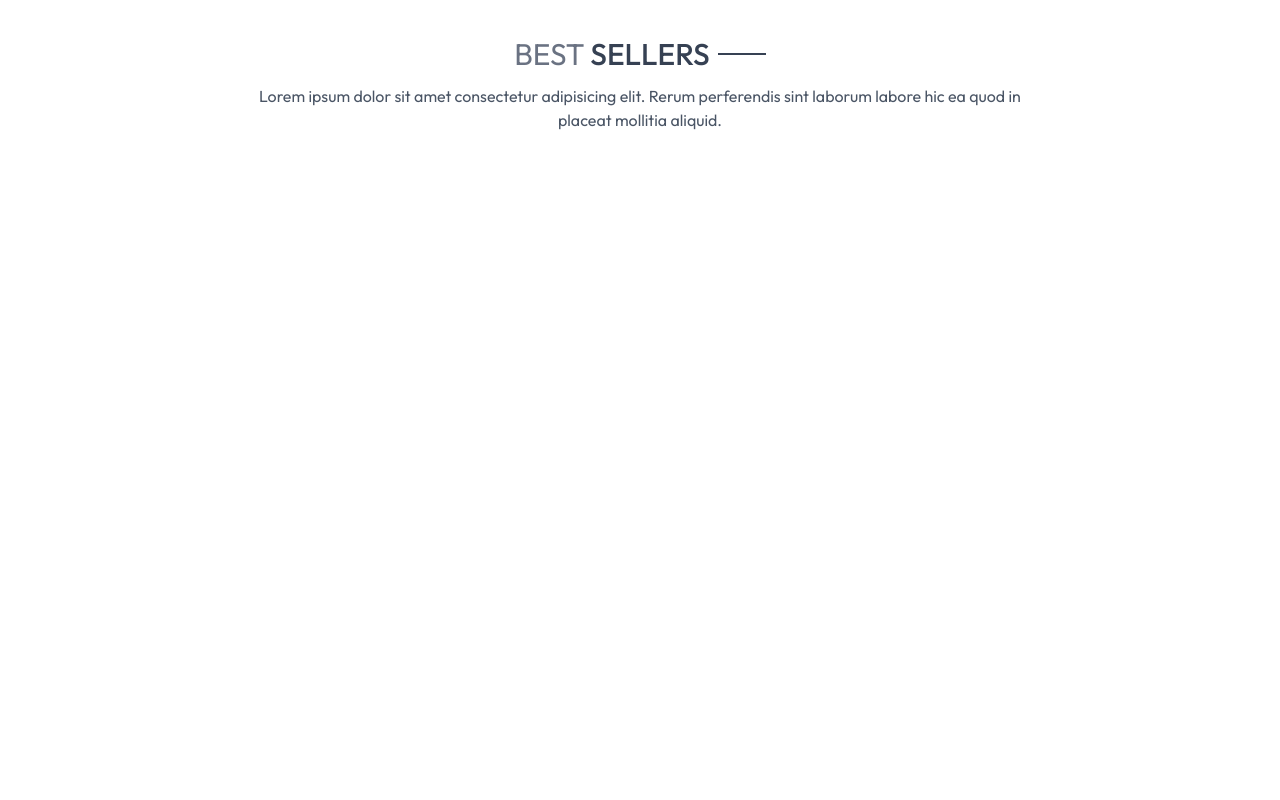
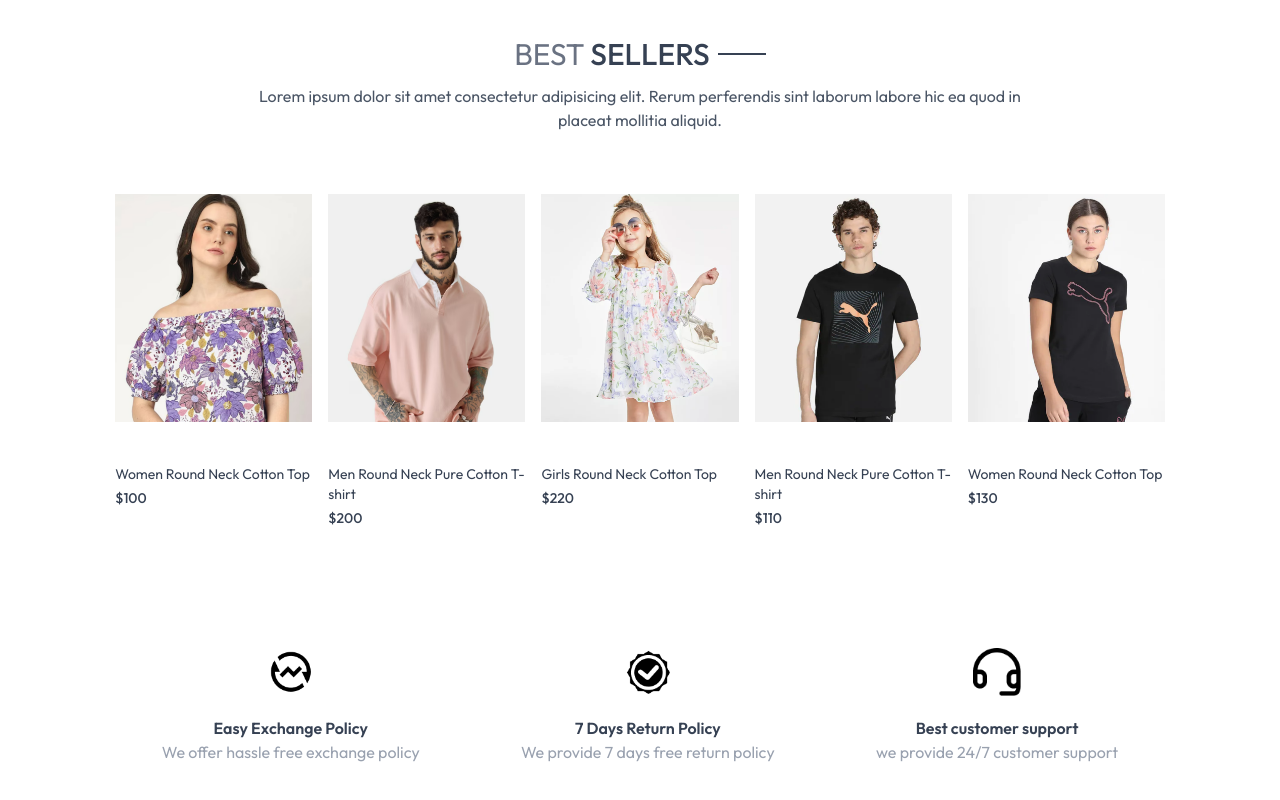
Before and after one commit to shreya-chinnari/Convidat---Furniture-Store-Website-, a React (Vite) app: page /home in a window 1280 px wide. Shown: the part 1578-2378 px from the top of the page. Before the commit the page ends 1782 px from the top, so only its background shows below. Built offline with nearby package versions, Linux system fonts and the light colour scheme.

Commit message:
our policy .jsx

```diff
--- a/src/components/BestSeller.jsx
+++ b/src/components/BestSeller.jsx
@@ -8,7 +8,7 @@ const BestSeller = () => {
 	const { products } = useContext(ShopContext);
 
 	useEffect(() => {
-		const bestProduct = products.filter((item) => item.bestSeller);
+		const bestProduct = products.filter((item) => item.bestseller); // bestseller is the filter here for bestProducts
 		setBestSeller(bestProduct.slice(0, 5));
 	}, [products]);
 
@@ -35,6 +35,7 @@ const BestSeller = () => {
 
          Passing Props to ProductItem Each ProductItem component receives the following props:key,id,image,name,price
          */}
+
 			<div className="grid grid-cols-2 sm:grid-cols-3 md:grid-cols-4 lg:grid-cols-5 gap-4 gap-y-6">
 				{bestSeller.map((item, index) => (
 					<ProductItem
--- /dev/null
+++ b/src/components/OurPolicy.jsx
@@ -0,0 +1,47 @@
+import React from "react";
+import { assets } from "../assets/assets";
+
+const OurPolicy = () => {
+	return (
+		<div className="flex flex-col sm:flex-row justify-around gap-12 sm:gap-2 text-center py-20 text-xs sm:text-sm md:text-base text-gray-700">
+			<div>
+				<img
+					className="w-12 m-auto mb-5"
+					src={assets.exchange_icon}
+					alt=""
+				/>
+				{/* m-auto (margin auto) is applied to the <img>, which makes it        centered inside a block-level parent (div).
+               m-auto only works on block-level elements if the parent has a defined width (or is implicitly taking full width). */}
+				<p className="font-semibold">Easy Exchange Policy</p>
+				<p className="text-gray-400">We offer hassle free exchange policy</p>
+
+				{/* A <div> is a block-level element, so all child elements are stacked vertically.
+            The <p> tags naturally follow the <img> and are not forced into a row.
+
+            The <div> stacks its children (<img> and <p> elements) vertically because each of them is a block element (except <img>, which behaves like inline-block but is alone in its row).
+
+            */}
+			</div>
+			<div>
+				<img
+					className="w-12 m-auto mb-5"
+					src={assets.quality_icon}
+					alt=""
+				/>
+				<p className="font-semibold">7 Days Return Policy</p>
+				<p className="text-gray-400">We provide 7 days free return policy </p>
+			</div>
+			<div>
+				<img
+					className="w-12 m-auto mb-5"
+					src={assets.support_img}
+					alt=""
+				/>
+				<p className="font-semibold">Best customer support</p>
+				<p className="text-gray-400">we provide 24/7 customer support</p>
+			</div>
+		</div>
+	);
+};
+
+export default OurPolicy;
--- a/src/pages/Home.jsx
+++ b/src/pages/Home.jsx
@@ -3,6 +3,7 @@ import React from "react";
 import Hero from "../components/Hero";
 import LatestCollection from "../components/LatestCollection";
 import BestSeller from "../components/BestSeller";
+import OurPolicy from "../components/OurPolicy";
 
 const Home = () => {
 	return (
@@ -10,6 +11,7 @@ const Home = () => {
 			<Hero></Hero>
 			<LatestCollection></LatestCollection>
 			<BestSeller></BestSeller>
+			<OurPolicy></OurPolicy>
 		</div>
 	);
 };
```
